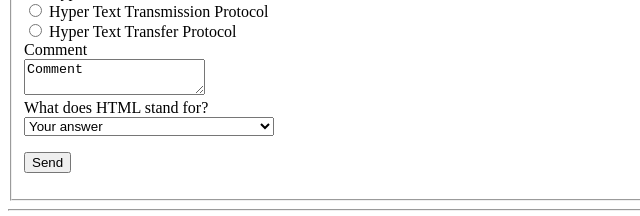
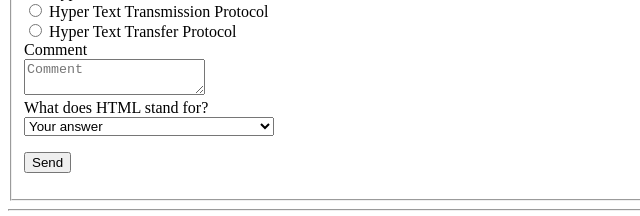
Before and after one commit to MariaOdinson/if-html, a website: page index.html in a window 1280 px wide. Shown: the part 1630-1846 px from the top of the page, 0-640 px from the left. Drawn offline with Linux system fonts and the light colour scheme.

Commit message:
Add placeholder

```diff
--- a/index.html
+++ b/index.html
@@ -169,7 +169,7 @@
 
         <label for="comment">Comment</label>
         <br />
-        <textarea id="comment" maxlength="500">Comment</textarea>
+        <textarea id="comment" maxlength="500" placeholder="Comment"></textarea>
 
         <br />
 
```
